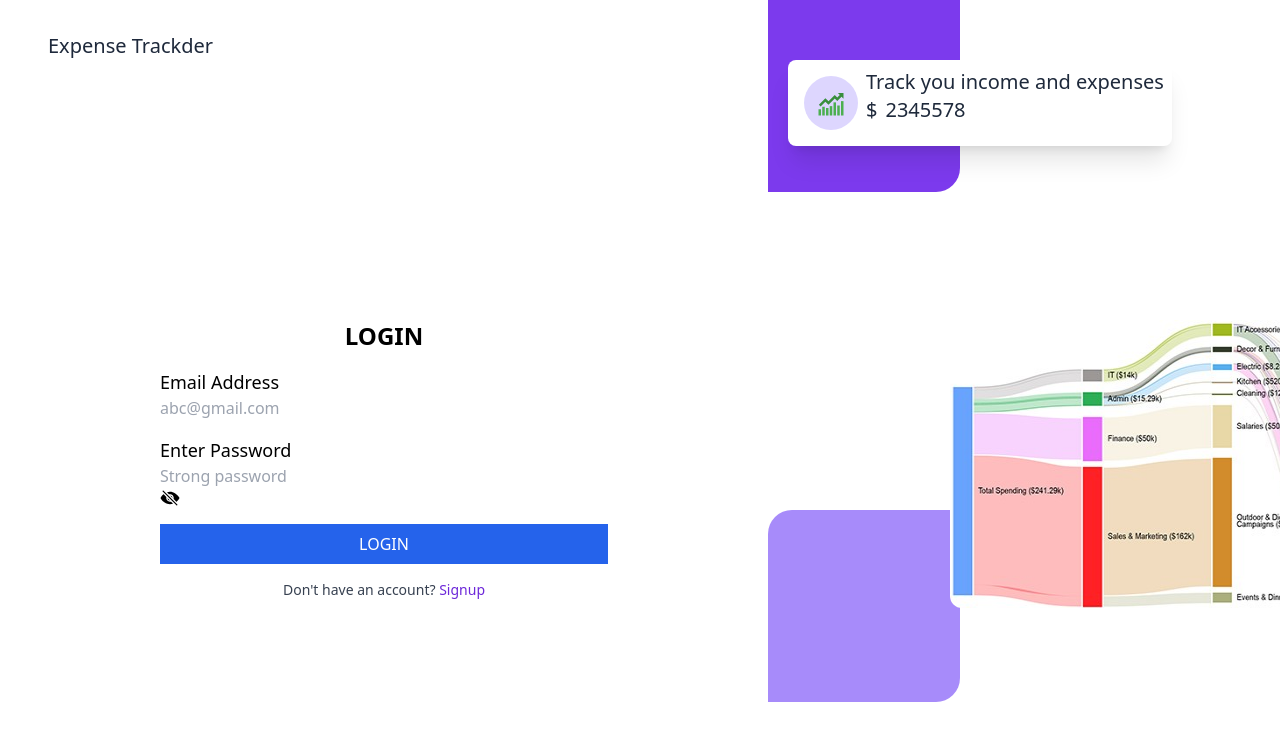
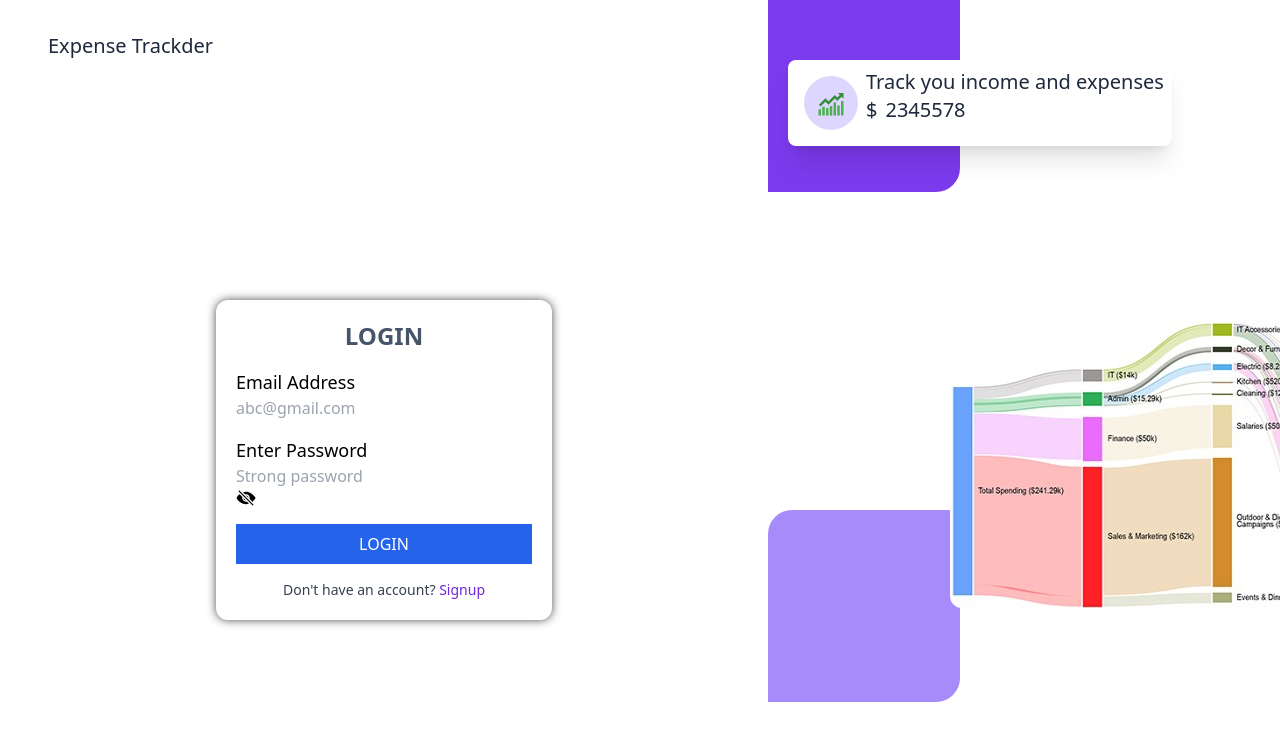
Before and after one commit to ta0047/ExpenseTracker, a React (Vite) app in the folder frontend/: page /login in a window 1280 px wide. Shown: the top 740 px of the page. Built offline with nearby package versions, Linux system fonts and the light colour scheme.

Commit message:
work on login and login component

```diff
--- a/frontend/src/Pages/Auth/Login.jsx
+++ b/frontend/src/Pages/Auth/Login.jsx
@@ -17,9 +17,9 @@ const Login = () => {
       <div className="flex items-center justify-center min-h-screen">
         <form
           onSubmit={HandleLogin}
-          className="flex flex-col gap-4 w-[90%] max-w-md bg-white"
+          className="flex flex-col gap-4 w-[50%] shadow-[0_0_10px_rgba(0,0,0,0.7)] p-5 rounded-xl"
         >
-          <h1 className="text-2xl font-semibold text-center">LOGIN</h1>
+          <h1 className="text-2xl font-semibold text-center text-slate-600">LOGIN</h1>
 
           <Inputs
             type="email"
```
